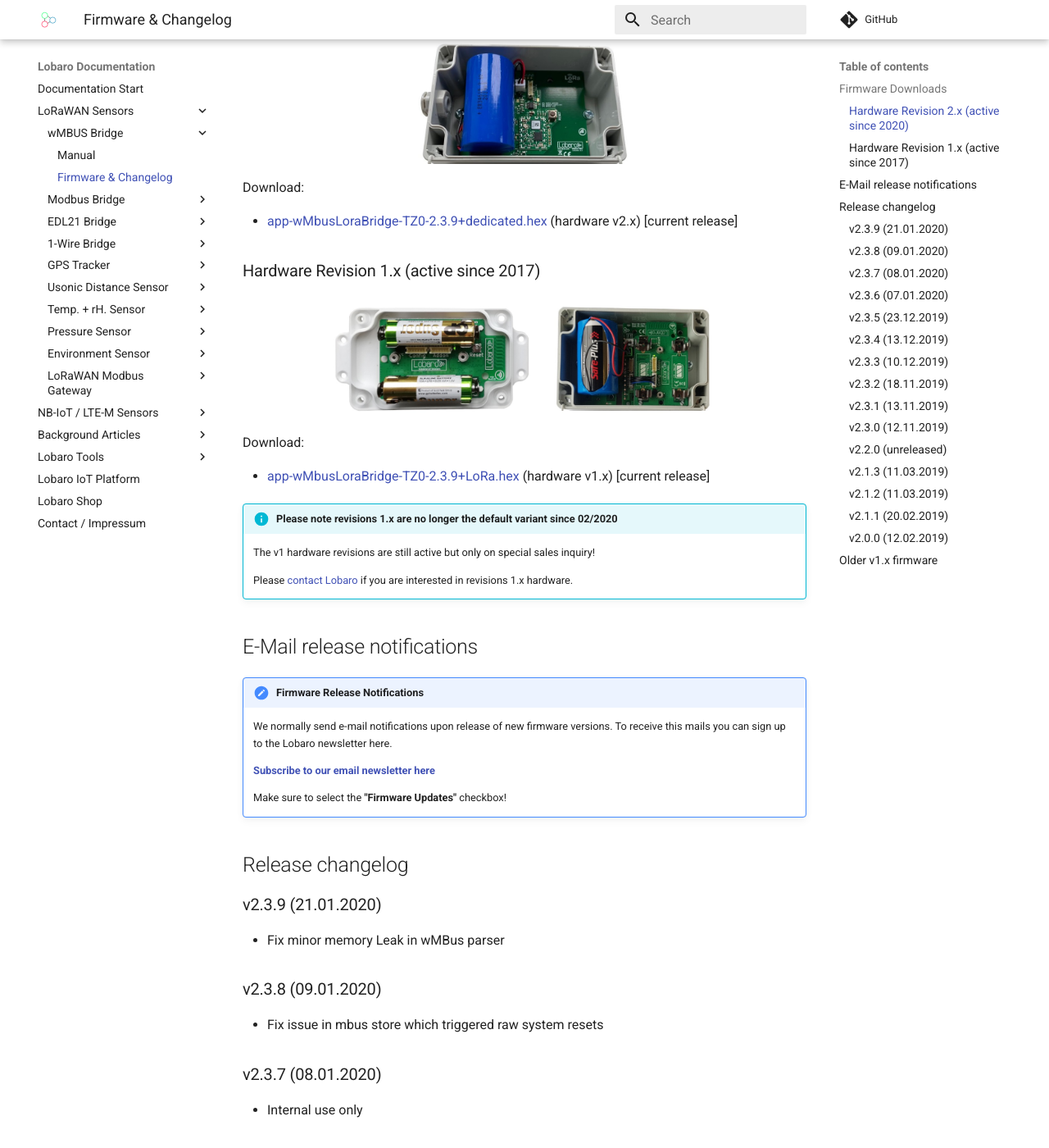
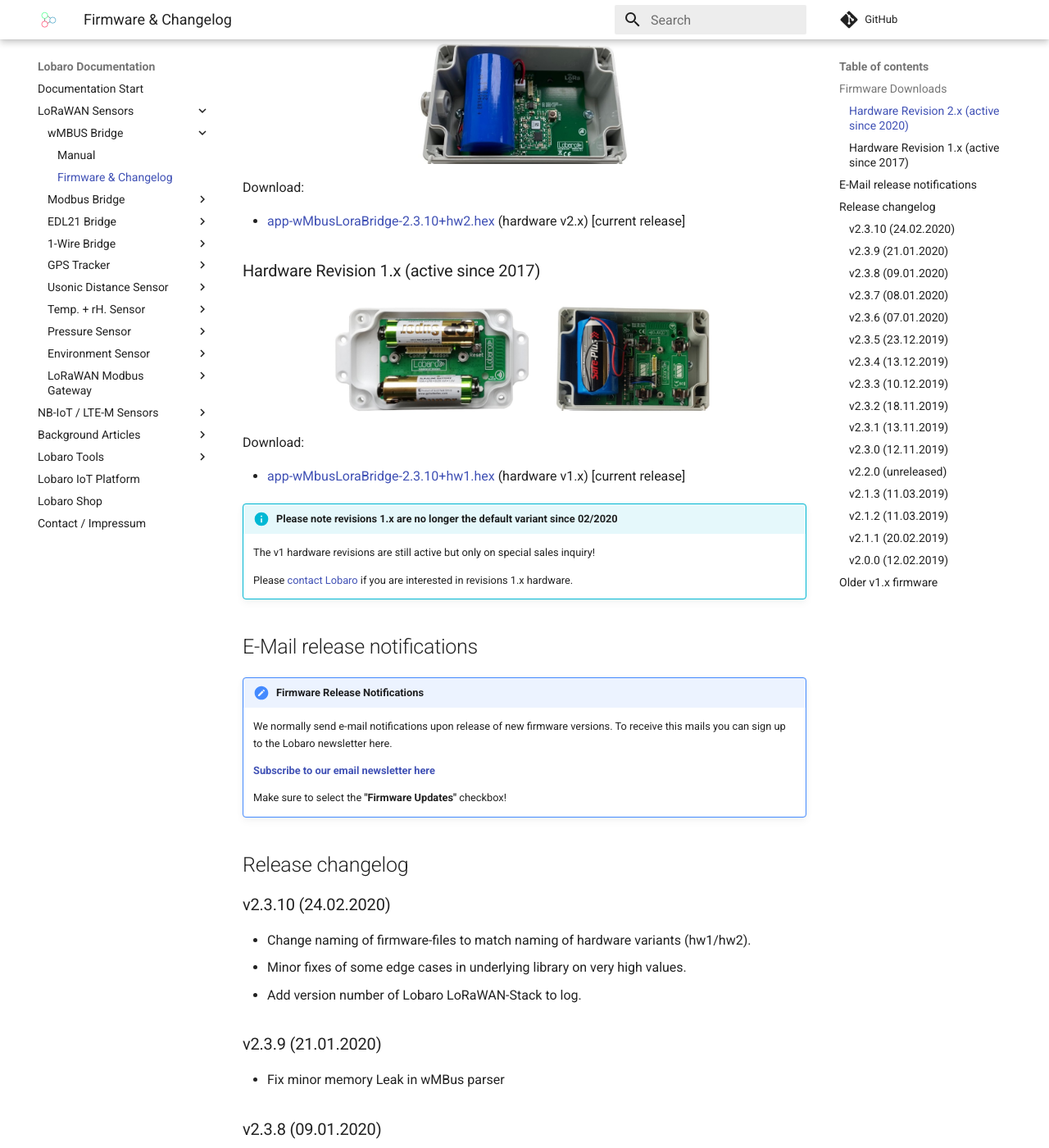
Before and after one commit to Lobaro/docs, an MkDocs documentation site: the page built from docs/lorawan-sensors/wmbus-lorawan/firmware.md, in a window 1280 px wide and 1400 px high, scrolled down 694 px. Shown: the whole window at 82% size. Built offline with MkDocs 1.6.1 and Material for MkDocs 9.7.7, drawn with Linux system fonts in a browser that asks for light colours; a script that is not in the unit is left out; comment, search, counter and statistics services are not loaded; some of the changed text lies outside the part shown.

Commit message:
Add LoRaWAN-bridge fw release 2.3.10
- change hexfile names to hw1/hw2 to match hardware variant names.

```diff
--- a/docs/lorawan-sensors/wmbus-lorawan/firmware.md
+++ b/docs/lorawan-sensors/wmbus-lorawan/firmware.md
@@ -1,6 +1,6 @@
 # Wireless mBUS over LoRaWAN Bridge
 
-The latest firmware version is **v2.3.9** *(since 2020-02-21)*
+The latest firmware version is **v2.3.10** *(since 2020-02-24)*
 
 !!! faq "Which firmware version am I using right now?"
     You can see the firmware version of your device by inspecting the USB log output in our PC maintenance tool. Or use the information
@@ -24,7 +24,7 @@
 
 Download:
 
-* [app-wMbusLoraBridge-TZ0-2.3.9+dedicated.hex](firmware/app-wMbusLoraBridge-TZ0-2.3.9+dedicated.hex) (hardware v2.x) [current release]
+* [app-wMbusLoraBridge-2.3.10+hw2.hex](firmware/app-wMbusLoraBridge-2.3.10+hw2.hex) (hardware v2.x) [current release]
 
 
 ### Hardware Revision 1.x (active since 2017)
@@ -33,7 +33,7 @@
 
 Download:
 
-* [app-wMbusLoraBridge-TZ0-2.3.9+LoRa.hex](firmware/app-wMbusLoraBridge-TZ0-2.3.9+LoRa.hex) (hardware v1.x) [current release]
+* [app-wMbusLoraBridge-2.3.10+hw1.hex](firmware/app-wMbusLoraBridge-2.3.10+hw1.hex) (hardware v1.x) [current release]
 
 !!! info "Please note revisions 1.x are no longer the default variant since 02/2020"
     The v1 hardware revisions are still active but only on special sales inquiry!
@@ -51,6 +51,11 @@
     Make sure to select the **"Firmware Updates"** checkbox!
 
 ## Release changelog
+
+### v2.3.10 (24.02.2020)
+- Change naming of firmware-files to match naming of hardware variants (hw1/hw2).
+- Minor fixes of some edge cases in underlying library on very high values.
+- Add version number of Lobaro LoRaWAN-Stack to log.
 
 ### v2.3.9 (21.01.2020)
 - Fix minor memory Leak in wMBus parser
```
Also changed, not shown: 2 other files.
